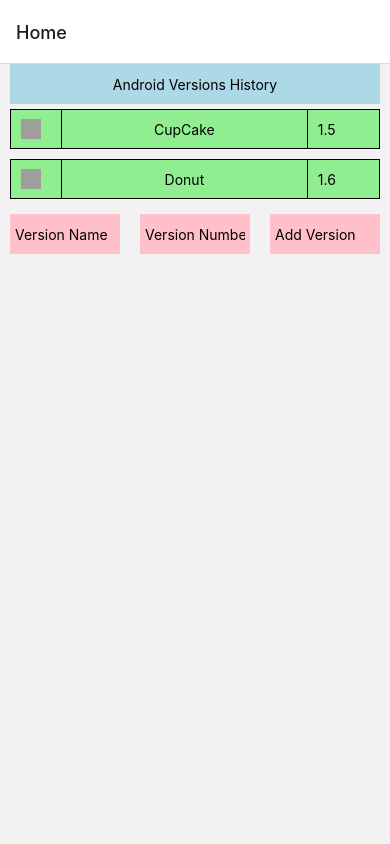
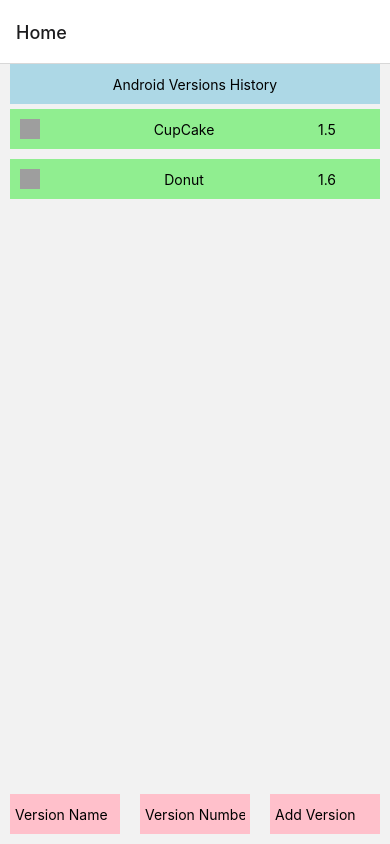
Before and after one commit to shareefa-rn/AwesomeProject, a React Native app: screen /Home in a window 390 px wide. Built offline with nearby package versions, Linux system fonts and the light colour scheme; grey boxes are pictures that could not be loaded.

Commit message:
log in chrome enbled

```diff
--- a/src/containers/DashBoardScreen/index.js
+++ b/src/containers/DashBoardScreen/index.js
@@ -12,9 +12,7 @@
 
 const DashBoardScreen = props => {
   const [name, setName] = useState('');
-
   const [version, setVersion] = useState('');
-
   const [feature, setFeature] = useState('');
 
   const [vName, vVersion, vFeature] = useState('');
@@ -26,15 +24,16 @@
   return (
     <SafeAreaView
       style={{
+        flex: 1,
         flexDirection: 'column',
       }}>
-      <View style={{justifyContent: 'center'}}>
+      <View style={{justifyContent: 'center', flex: 1}}>
         <TouchableOpacity style={styles.touchableText}>
           <Text>Android Versions History</Text>
         </TouchableOpacity>
         <FlatList
           data={nameList}
-          style={{marginBottom: 0}}
+          style={{flex: 1}}
           renderItem={({item}) => {
             return (
               <View style={styles.view}>
@@ -70,8 +69,7 @@
       <View
         style={{
           flexDirection: 'row',
-          flexWrap: 'wrap',
-          flex: 1,
+          height: 60,
         }}>
         <TextInput
           value={name}
--- a/src/containers/DashBoardScreen/styles.js
+++ b/src/containers/DashBoardScreen/styles.js
@@ -11,7 +11,6 @@
   textview: {
     height: 40,
     flex: 4,
-    borderWidth: 1,
     marginHorizontal: 10,
     backgroundColor: 'lightgreen',
     justifyContent: 'center',
@@ -32,7 +31,6 @@
     height: 40,
     backgroundColor: 'lightgreen',
     marginVertical: 5,
-    borderWidth: 1,
     justifyContent: 'center',
     alignItems: 'center',
     flexDirection: 'row',
```
Also changed, not shown: 3 other files (tests, documents, lock files or other folders).
